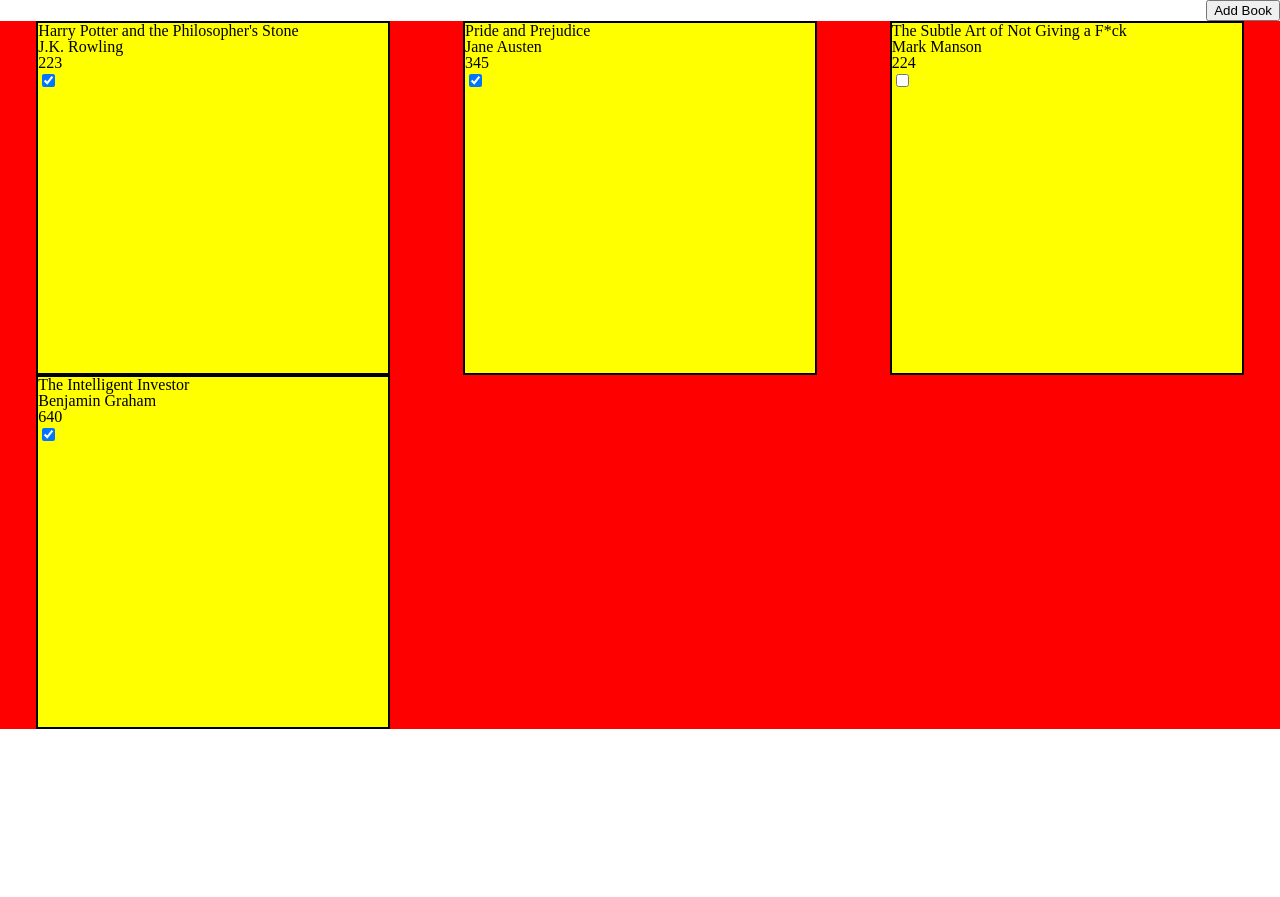
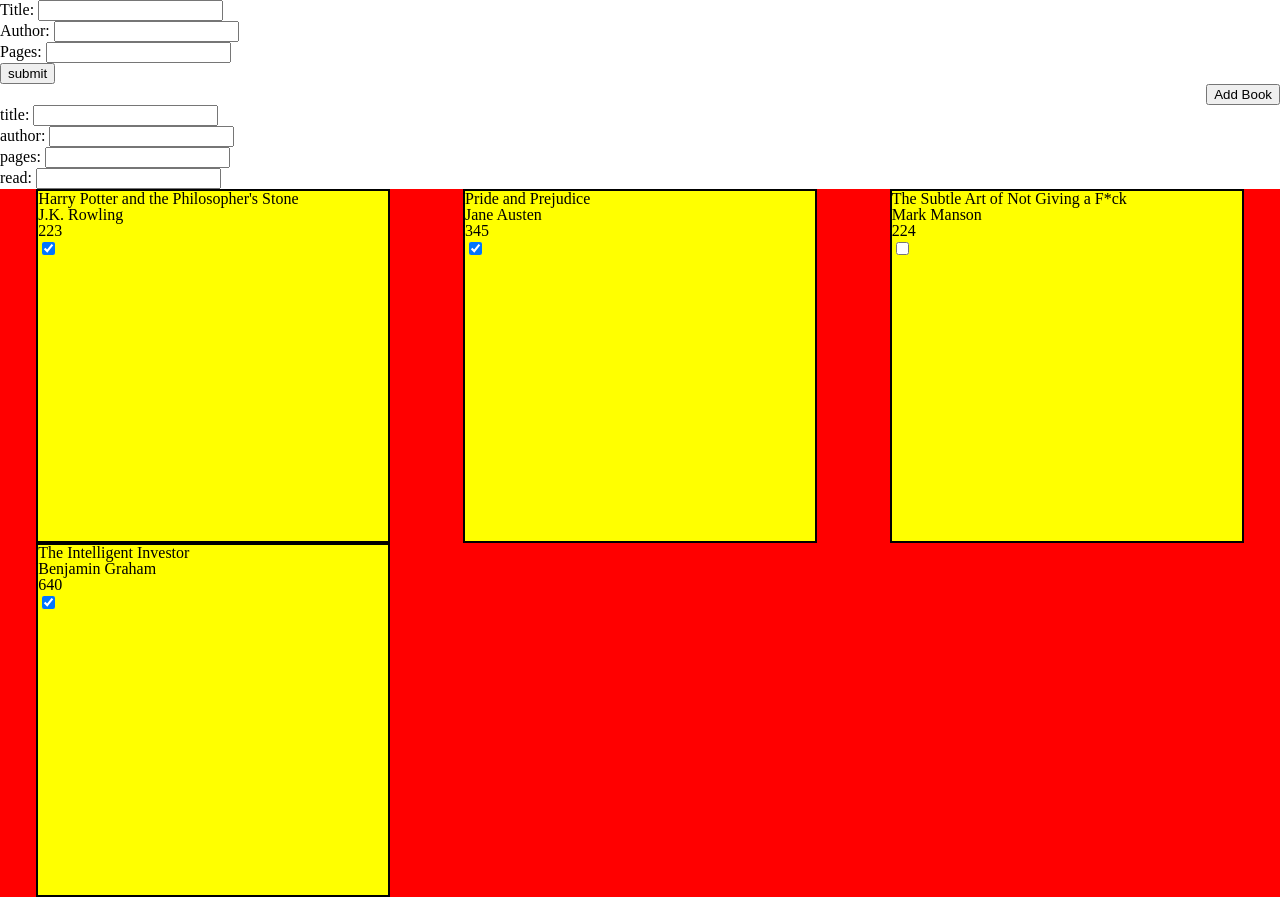
Before and after one commit to ashLuchowa/library3.0, a plain HTML site: page index.html in a window 1280 px wide. Before the commit the page ends 800 px from the top, so only its background shows below. Drawn offline with Linux system fonts and the light colour scheme.

Commit message:
Build form functions

```diff
--- a/index.html
+++ b/index.html
@@ -9,6 +9,26 @@
 <body>
     <div class="container">
         <div class="main-library"></div>
+        <div class="addBookForm">
+            <form>
+                <div>
+                    <label for="title">Title:</label>
+                    <input type="text" id="title" name="title">
+                </div>
+
+                <div>
+                    <label for="author">Author:</label>
+                    <input type="text" id="author" name="author">
+                </div>
+
+                <div>
+                    <label for="pages">Pages:</label>
+                    <input type="text" id="pages" name="pages">
+                </div>
+
+                <input type="submit" value="submit">
+            </form>
+        </div>
     </div>
 </body>
 
--- a/js/index.js
+++ b/js/index.js
@@ -84,7 +84,53 @@ function addBtn() {
 
     //Add text
     addBtn.textContent = 'Add Book';
+
+    // Add Event Listener
+    addBtn.addEventListener('click', pressAddBtn);
+}
+
+// Add Button Event Listener
+function pressAddBtn() {
+    alert('You Pressed!');
+};
+
+// Create Form UI
+function createForm() {
+    // Main Form div Container
+    const addBookForm = document.createElement('div');
+    const formContainer = document.createElement('form');
+    addBookForm.classList.add('addBookForm');
+    mainContainer.appendChild(addBookForm);
+    addBookForm.appendChild(formContainer);
+
+    // Form Content
+    function formContent(value) {
+        // Individual divs
+        const mainForm = document.createElement('div');
+        mainForm.classList.add(`form-${value}`)
+        addBookForm.appendChild(mainForm);
+        formContainer.appendChild(mainForm);
+
+        // label
+        const titleLabel = document.createElement('label');
+        titleLabel.setAttribute('for', `${value}`);
+        mainForm.appendChild(titleLabel);
+        titleLabel.textContent = `${value}: `;
+
+        // Input
+        const titleInput = document.createElement('input');
+        titleInput.type = 'text';
+        titleInput.setAttribute('id', `${value}`);
+        mainForm.appendChild(titleInput);
+        titleInput.setAttribute('name', `${value}`);
+    }
+
+    formContent('title');
+    formContent('author');
+    formContent('pages');
+    formContent('read');
 }
 
 addBtn();
+createForm();
 addBookToLibrary();
```
